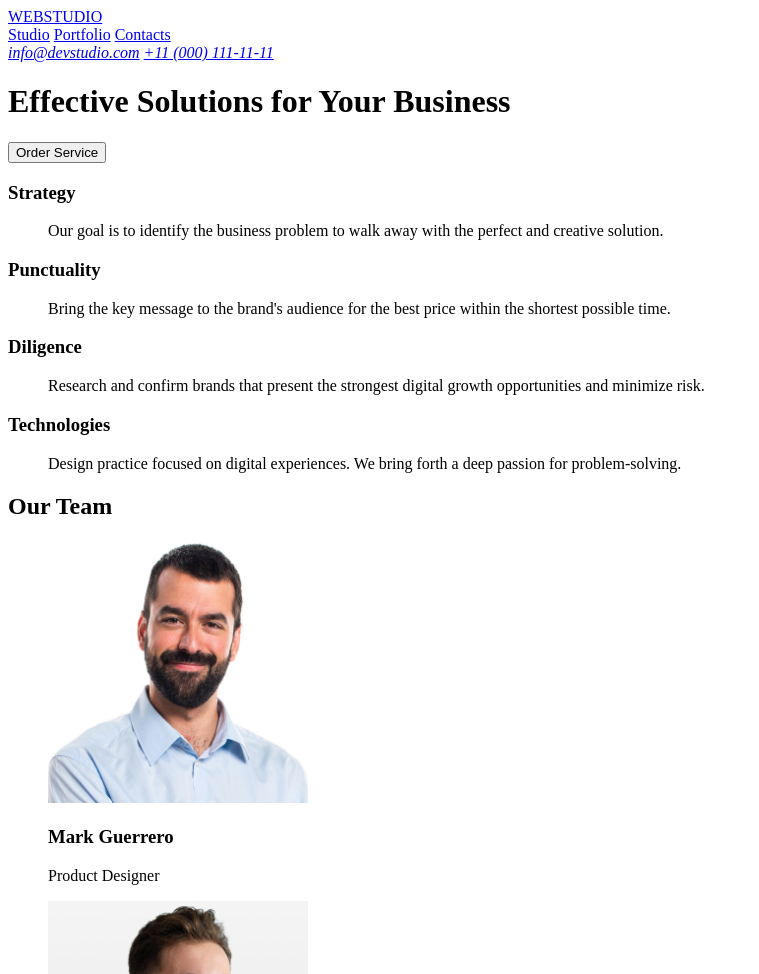
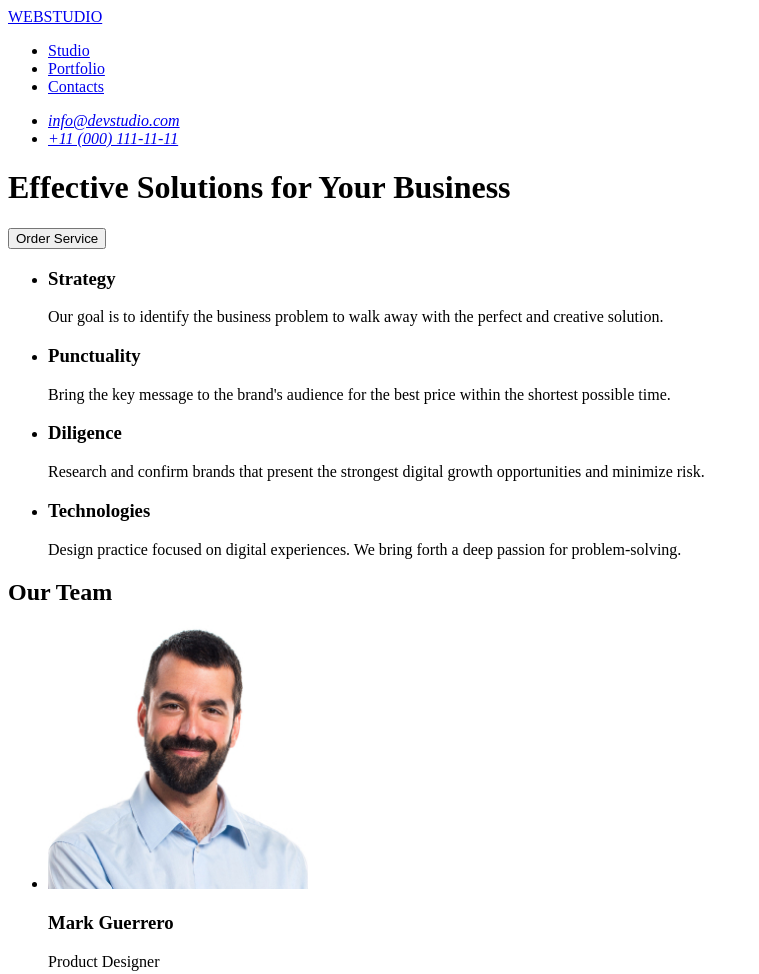
Before and after one commit to Erdem-izcikilinc/goit-markup-hw-01, a plain HTML site: page index.html in a window 1280 px wide. Shown: the top 974 px of the page, without its empty margins (0-759 px from the left). Drawn offline with Linux system fonts and the light colour scheme.

Commit message:
minor corrections

```diff
--- a/index.html
+++ b/index.html
@@ -11,14 +11,26 @@
       <a href="#">WEBSTUDIO</a>
 
       <nav>
-        <a href="#">Studio</a>
-        <a href="#">Portfolio</a>
-        <a href="#">Contacts</a>
+        <ul>
+          <li>
+            <a href="#">Studio</a>
+          </li>
+          <li>
+            <a href="#">Portfolio</a>
+          </li>
+          <li>
+            <a href="#">Contacts</a>
+          </li>
+        </ul>
       </nav>
 
       <address>
-        <a href="mailto: info@devstudio.com">info@devstudio.com</a>
-        <a href="tel: +11 (000) 111-11-11">+11 (000) 111-11-11</a>
+        <ul>
+          <li><a href="mailto: info@devstudio.com">info@devstudio.com</a></li>
+          <li><a href="tel: +11 (000) 111-11-11">+11 (000) 111-11-11</a></li>
+
+
+        </ul>
       </address>
     </header>
 
@@ -28,28 +40,36 @@
         <button type="button">Order Service</button>
       </div>
       <section>
-        <h3>Strategy</h3>
         <ul>
-          Our goal is to identify the business problem to walk away with the
-          perfect and creative solution.
+          <li>
+            <h3>Strategy</h3>
+           <p> Our goal is to identify the business problem to walk away with the
+          perfect and creative solution.</p>
+          </li>
         </ul>
 
-        <h3>Punctuality</h3>
         <ul>
-          Bring the key message to the brand's audience for the best price
-          within the shortest possible time.
+          <li>
+            <h3>Punctuality</h3>
+          <p>Bring the key message to the brand's audience for the best price
+          within the shortest possible time.</p>
+          </li>
         </ul>
 
+        <ul>
+          <li>
         <h3>Diligence</h3>
-        <ul>
-          Research and confirm brands that present the strongest digital growth
-          opportunities and minimize risk.
+          <p>Research and confirm brands that present the strongest digital growth
+          opportunities and minimize risk.</p>
+          </li>
         </ul>
 
+        <ul>
+          <li>
         <h3>Technologies</h3>
-        <ul>
-          Design practice focused on digital experiences. We bring forth a deep
-          passion for problem-solving.
+        <p>Design practice focused on digital experiences. We bring forth a deep
+          passion for problem-solving.</p>
+          </li>
         </ul>
       </section>
 
@@ -57,27 +77,35 @@
         <h2>Our Team</h2>
 
         <ul>
+          <li>
           <img src="images/markguerrero.jpg" height="264px" width="260px" />
           <h3>Mark Guerrero</h3>
           <p>Product Designer</p>
+          </li>
         </ul>
 
         <ul>
+          <li>
           <img src="images/tomford.jpg" height="264px" width="260px" />
           <h3>Tom Ford</h3>
           <p>Frontend Developer</p>
+          </li>
         </ul>
 
         <ul>
+          <li>
           <img src="images/camilagarcia.jpg" height="264px" width="260px" />
           <h3>Camila Garcia</h3>
           <p>Marketing</p>
+          </li>
         </ul>
 
         <ul>
+          <li>
           <img src="images/danielwilson.jpg" height="264px" width="260px" />
           <h3>Daniel Wilson</h3>
           <p>UI Designer</p>
+          </li>
         </ul>
       </section>
     </main>
```
